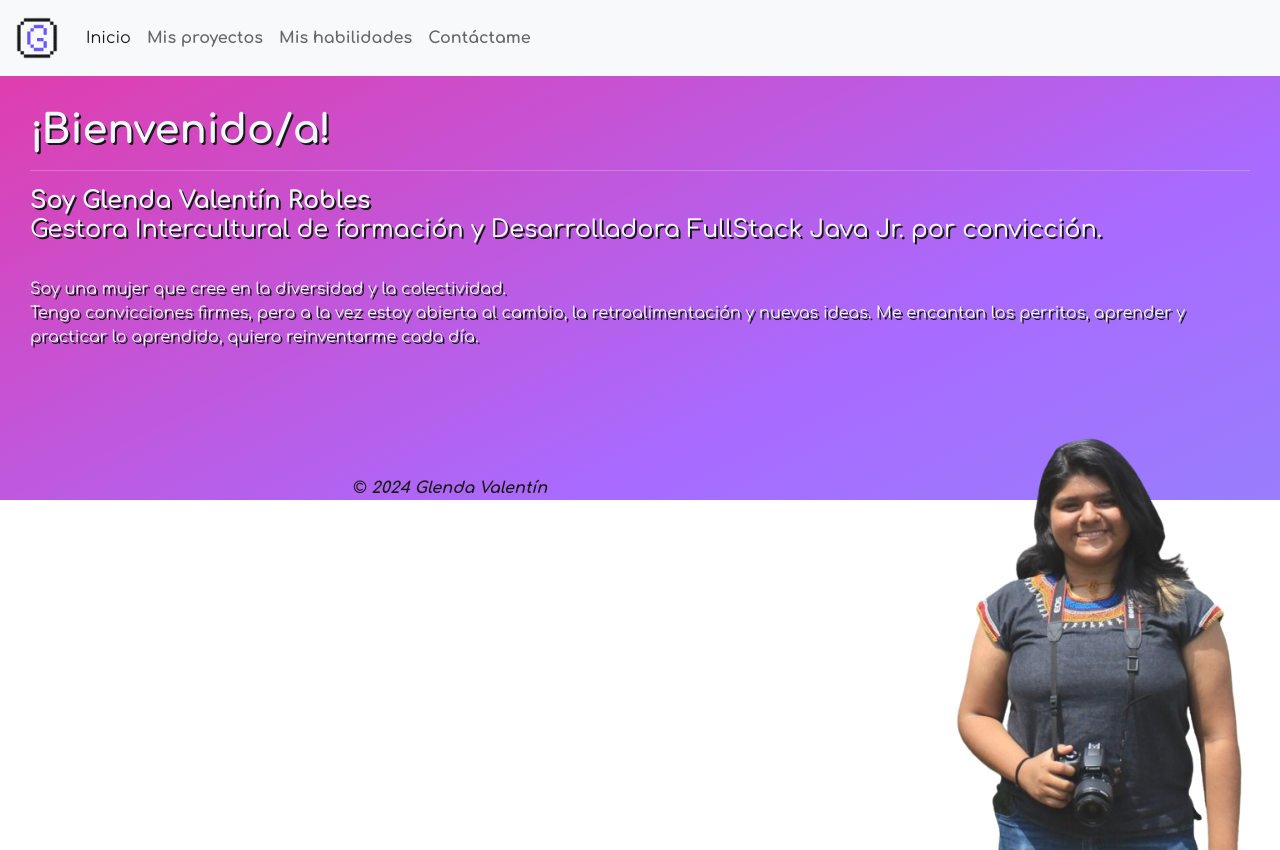
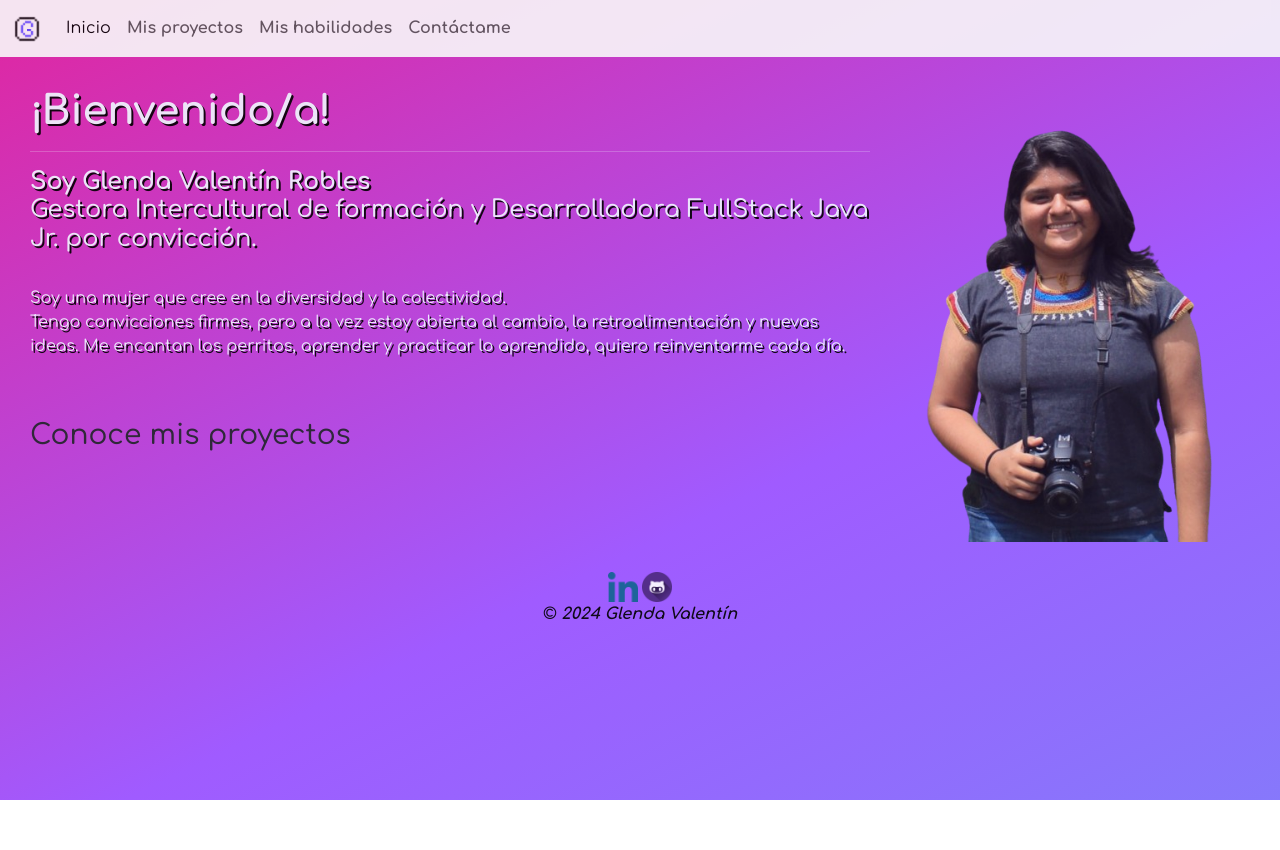
Before and after one commit to glenlbs/PortafolioGlendaV, a plain HTML site: page index.html in a window 1280 px wide. After the commit the page ends 800 px from the top, so only its background shows below. Drawn offline with nearby package versions, Linux system fonts and the light colour scheme.

Commit message:
Se agregaron correcciones al documento HTML

```diff
--- a/index.html
+++ b/index.html
@@ -5,16 +5,17 @@
     <meta name="viewport" content="width=device-width, initial-scale=1">
     <title>Glenda Valentín - Portafolio</title>
     <link rel="shortcut icon" href="./src/img/letra-g.png" type="image/x-icon">
-    <link href="https://fonts.googleapis.com/css2?family=Comfortaa:wght@300..700&family=Open+Sans:wght@700&display=swap" rel="stylesheet">
     <link rel="stylesheet" href="css/style.css">
     <link href="https://cdn.jsdelivr.net/npm/bootstrap@5.3.2/dist/css/bootstrap.min.css" rel="stylesheet" integrity="sha384-T3c6CoIi6uLrA9TneNEoa7RxnatzjcDSCmG1MXxSR1GAsXEV/Dwwykc2MPK8M2HN" crossorigin="anonymous">
+    <link rel="preconnect" href="https://fonts.googleapis.com">
+<link rel="preconnect" href="https://fonts.gstatic.com" crossorigin>
+<link href="https://fonts.googleapis.com/css2?family=Comfortaa:wght@300..700&family=Open+Sans:wght@700&family=Yantramanav:wght@100;300;400;500;700;900&display=swap" rel="stylesheet">
   </head>
-  <body>
-    <div class="gradient">
+  <body class="gradient">
     <header>
     <nav class="navbar navbar-expand-lg bg-body-tertiary">
         <div class="container-fluid">
-          <a class="navbar-brand" href="#"><img src="src/img/letra-g.png" alt="GV" width="50px" height="50px"></a>
+          <a class="navbar-brand" href="#"><img src="src/img/letra-g.png" alt="GV" width="30px" height="30px"></a>
           <button class="navbar-toggler" type="button" data-bs-toggle="collapse" data-bs-target="#navbarNavDropdown" aria-controls="navbarNavDropdown" aria-expanded="false" aria-label="Toggle navigation">
             <span class="navbar-toggler-icon"></span>
           </button>
@@ -38,6 +39,7 @@
       </nav>
     </header>
     <div class="presentacionContainer">
+      <img src="src/img/glenda1.png" alt="GlendaVal" id="Glenda1">
     <h1><strong>¡Bienvenido/a!</strong></h1>
     <hr>
     <h4><strong>Soy Glenda Valentín Robles</strong>
@@ -47,15 +49,16 @@
         <br>
         Tengo convicciones firmes, pero a la vez estoy abierta al cambio, la retroalimentación y nuevas ideas. Me encantan los perritos, aprender y practicar lo aprendido, quiero reinventarme cada día.
     </p>
+  </div>
+    <div class="cuerpoProyectos">
+      <h3>Conoce mis proyectos</h3>
     </div>
-      <div class="imageContainer">
-        <img src="src/img/glenda1.png" alt="GlendaVal" id="Glenda1">
-    </div>
+
     <footer class="my-5 pt-5 text-muted text-center text-small">
-        <p class="mb-1 footerText">&copy; <em><strong>2024 Glenda Valentín</strong></em></p>
+      <a href="https://www.linkedin.com/in/glenda-valent%C3%ADn-598514195/" target="_blank"><img src="src/img/linkedin.png" alt="LIGlenda" width="30px" height="30px"></a>
+      <a href="https://github.com/glenlbs/" target="_blank"><img src="src/img/github.png" alt="GHGlenda" width="30px" height="30px"></a>
+        <p class="footerText">&copy; <em><strong>2024 Glenda Valentín</strong></em></p>
       </footer>
-
-  </div>
   <script src="https://cdn.jsdelivr.net/npm/bootstrap@5.3.2/dist/js/bootstrap.bundle.min.js" integrity="sha384-C6RzsynM9kWDrMNeT87bh95OGNyZPhcTNXj1NW7RuBCsyN/o0jlpcV8Qyq46cDfL" crossorigin="anonymous"></script>
 </body>
 </html>
```
